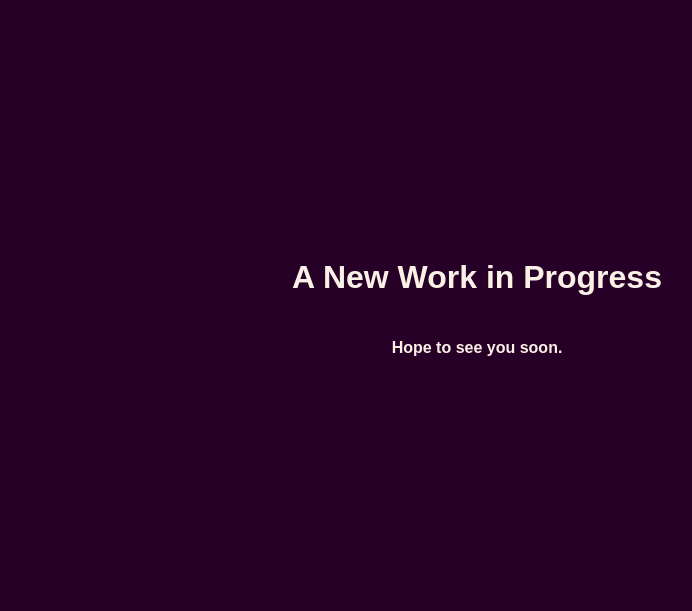
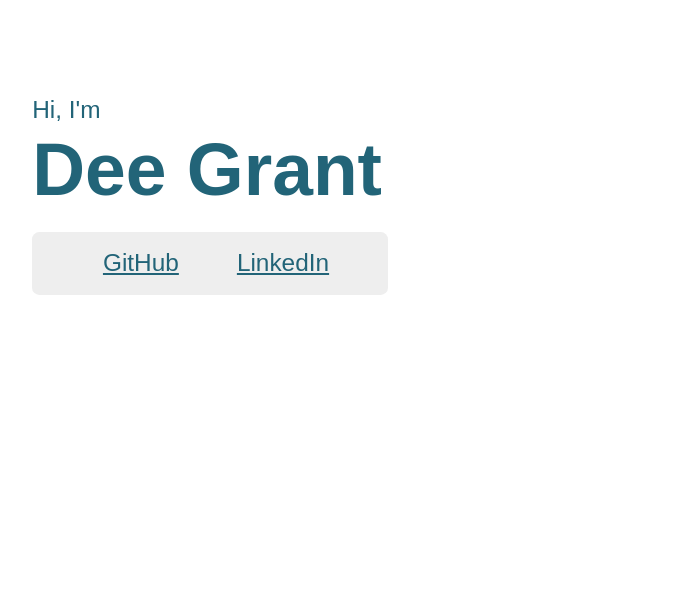
Before and after one commit to DeeGrant/park-page, a plain HTML site: page Index.html in a window 1280 px wide. Shown: the whole page, without its empty margins (163-855 px from the left). Drawn offline with Linux system fonts and the light colour scheme.

Commit message:
resume_page

```diff
--- a/Index.html
+++ b/Index.html
@@ -2,29 +2,83 @@
 <html lang="en-us">
 <head>
 	<meta charset="utf-8">
-
 	<title>Dee Grant</title>
-
 	<link rel="icon" type="image/png" sizes="32x32" href="favicon-32x32.png">
-
 	<style type="text/css">
-		body { background-color: #260026;  }
-		.main
-		{
-			color: linen;
+		html, body, div, span, applet, object, iframe,
+		h1, h2, h3, h4, h5, h6, p, blockquote, pre,
+		a, abbr, acronym, address, big, cite, code,
+		del, dfn, em, img, ins, kbd, q, s, samp,
+		small, strike, strong, sub, sup, tt, var,
+		b, u, i, center,
+		dl, dt, dd, ol, ul, li,
+		fieldset, form, label, legend,
+		table, caption, tbody, tfoot, thead, tr, th, td,
+		article, aside, canvas, details, embed,
+		figure, figcaption, footer, header, hgroup,
+		menu, nav, output, ruby, section, summary,
+		time, mark, audio, video {
+			margin: 0;
+			padding: 0;
+			border: 0;
+			font-size: 100%;
 			font-family: Arial, sans-serif;
-			display: flex;
-			flex-direction: column;
-			justify-content: center;
-			align-items: center;
-			height: 600px;
+			vertical-align: baseline;
+		}
+		/* HTML5 display-role reset for older browsers */
+		article, aside, details, figcaption, figure,
+		footer, header, hgroup, menu, nav, section {
+			display: block;
+		}
+		body {
+			line-height: 1;
+		}
+		ol, ul {
+			list-style: none;
+		}
+		blockquote, q {
+			quotes: none;
+		}
+		table {
+			border-collapse: collapse;
+			border-spacing: 0;
+		}
+		/* site styling */
+		html {
+			font-size: calc(18px + 0.5vw);
+		}
+		body {
+			color: #226478;
+			margin: 4rem 1rem 1rem 8rem;
+		}
+		h1 {
+			font-size: 3rem;
+			margin: 0.5rem 0 1rem 0;
+			padding: 0;
+		}
+		blockquote {
+			color: #226478;
+			background: #eee;
+			border-radius: 0.3rem;
+			margin: 1rem 0 0 0;
+			max-width: 13rem;
+			padding: 0.8rem;
+		}
+		a:link, a:visited {
+			color: #226478;
+			margin-left: 2.1rem;
+		}
+		a:hover {
+			color: #3b92ab;
 		}
 	</style>
 </head>
 <body>
-	<div class="main">
-		<h1>A New Work in Progress</h1>
-		<h4>Hope to see you soon.</h4>
-	</div>
+	<p>Hi, I'm</p>
+	<h1>Dee Grant</h1>
+	<blockquote>
+		<a href="https://github.com/DeeGrant">GitHub</a>
+		<a href="https://www.linkedin.com/in/dee-grant-bb7742118">LinkedIn</a>
+	</blockquote>
 </body>
 </html>
```
Also changed, not shown: favicon-32x32.png, 1 other file.
